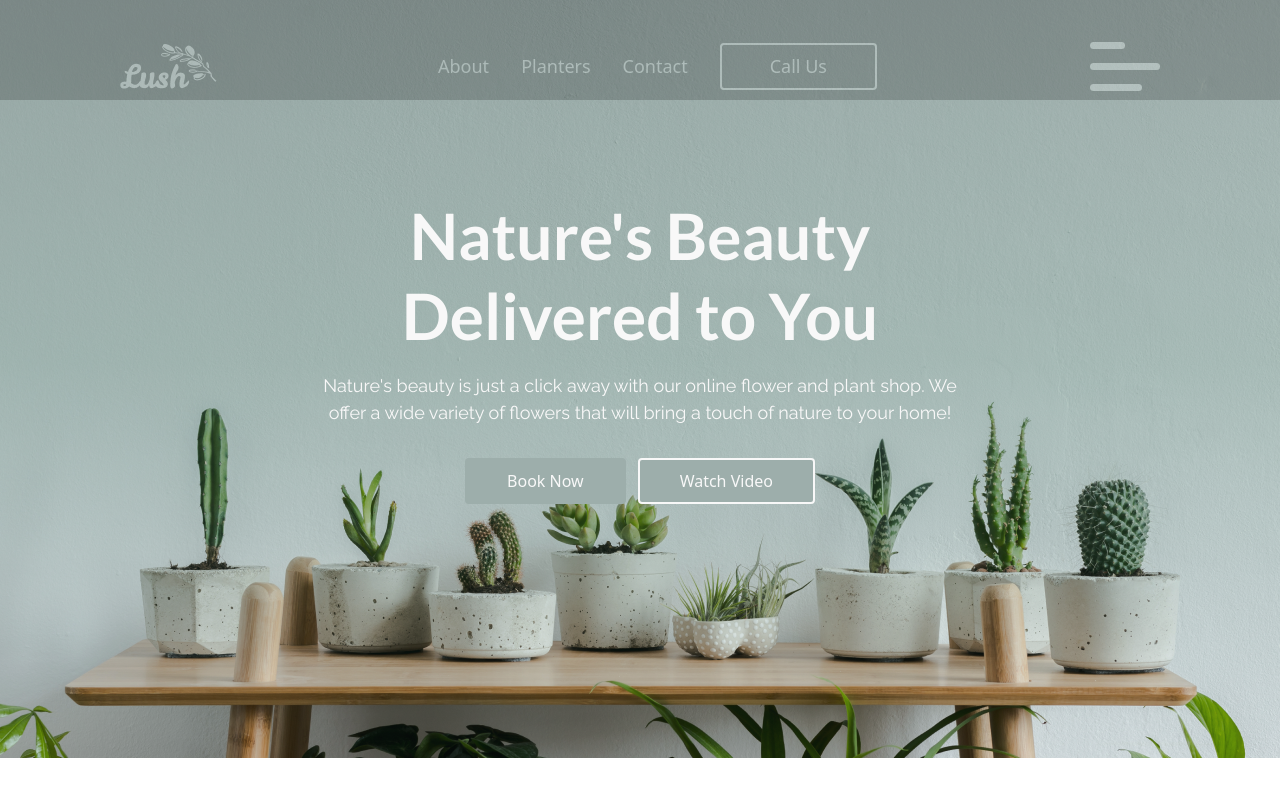
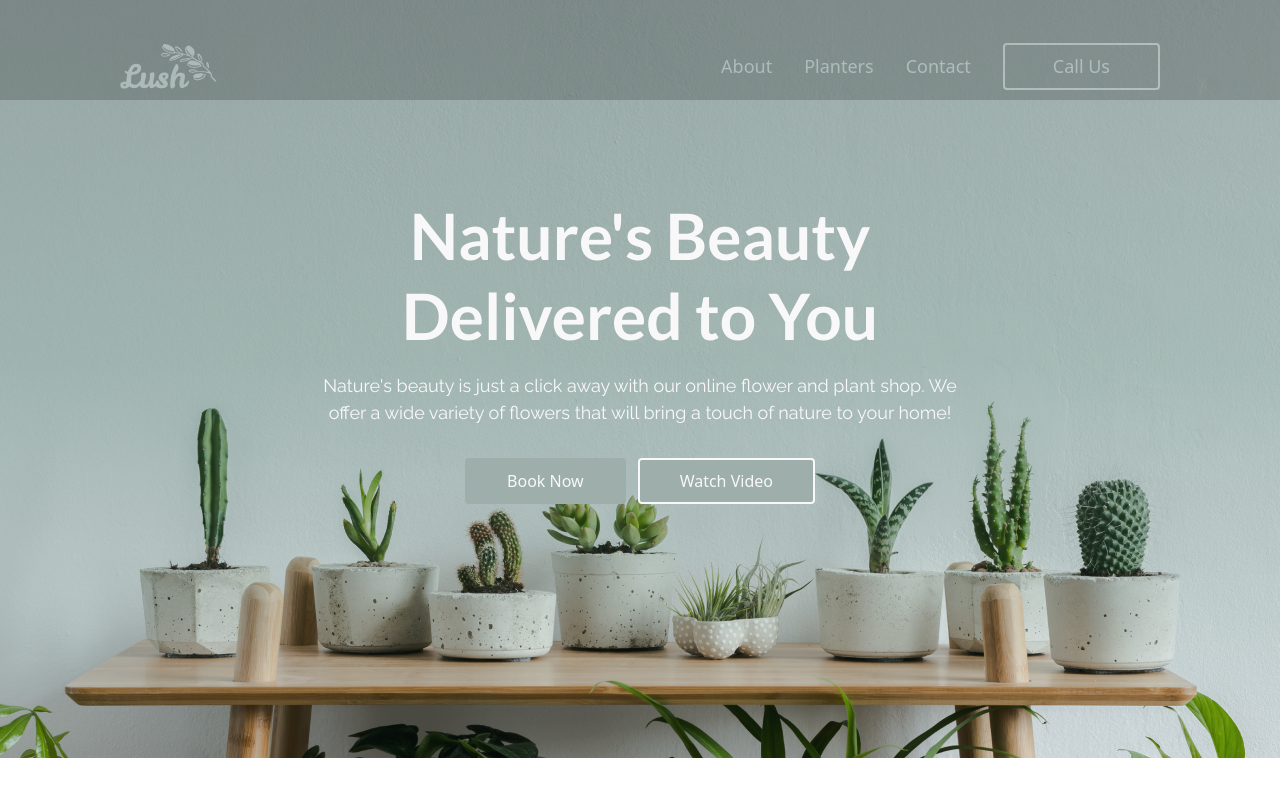
Before and after one commit to Pedro6Miguel/GardenPage, a React (Vite) app: page / in a window 1280 px wide. Shown: the top 800 px of the page. Built offline with nearby package versions, Linux system fonts and the light colour scheme.

Commit message:
Responsive nav reset

```diff
--- a/src/App.scss
+++ b/src/App.scss
@@ -62,62 +62,3 @@ input::placeholder {
   background-repeat: no-repeat;
   background-size: cover;
 }
-
-label {
-  display: flex;
-  flex-direction: column;
-  width: 70px;
-  cursor: pointer;
-}
-
-label span {
-  background: #fff;
-  border-radius: 10px;
-  height: 7px;
-  margin: 7px 0;
-  transition: .4s cubic-bezier(0.68, -0.6, 0.32, 1.6);
-
-}
-
-
-span:nth-of-type(1) {
-  width: 50%;
-
-}
-
-span:nth-of-type(2) {
-  width: 100%;
-}
-
-
-span:nth-of-type(3) {
-  width: 75%;
-
-}
-
-
-input[type="checkbox"] {
-  display: none;
-}
-
-
-input[type="checkbox"]:checked~span:nth-of-type(1) {
-  transform-origin: bottom;
-  transform: rotatez(45deg) translate(8px, 0px)
-}
-
-
-input[type="checkbox"]:checked~span:nth-of-type(2) {
-
-  transform-origin: top;
-  transform: rotatez(-45deg)
-}
-
-
-input[type="checkbox"]:checked~span:nth-of-type(3) {
-
-  transform-origin: bottom;
-  width: 50%;
-  transform: translate(30px, -11px) rotatez(45deg);
-
-}
--- a/src/components/Navbar/Navbar.tsx
+++ b/src/components/Navbar/Navbar.tsx
@@ -1,12 +1,9 @@
-import React, { useState } from 'react'
+import React from 'react'
 
 import Logo from '../../../public/images/Logo.png'
 
 export const Navbar = () => {
-  const [open, setOpen] = useState(false)
-
   return (
-    <>
     <nav className='bg-dark opacity-20 pt-8 w-[100vw] h-[100px] absolute top-0 z-10 flex justify-between items-center px-[220px] max-[1470px]:px-[120px] max-[1100px]:px-[80px]'>
       <img className='h-[64px]' src={Logo} alt="" />
       <ul className='flex gap-8 items-center'>
@@ -15,19 +12,6 @@ export const Navbar = () => {
         <li className='text-[18px] text-white'>Contact</li>
         <li className='text-[18px] text-white border-2 px-12 py-2 rounded-[4px]'>Call Us</li>
       </ul>
-      <label htmlFor="check">
-        <input onClick={() => setOpen(!open)} type="checkbox" id="check"/>
-        <span></span>
-        <span></span>
-        <span></span>
-      </label>
     </nav>
-
-    { open ?
-    <div className='h-[100vh] bg-dark'>
-
-    </div> : '' }
-
-    </>
   )
 }
```
